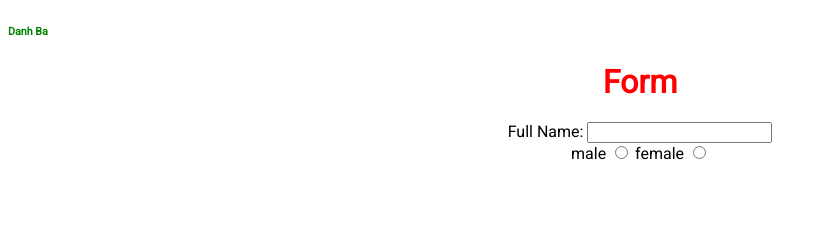
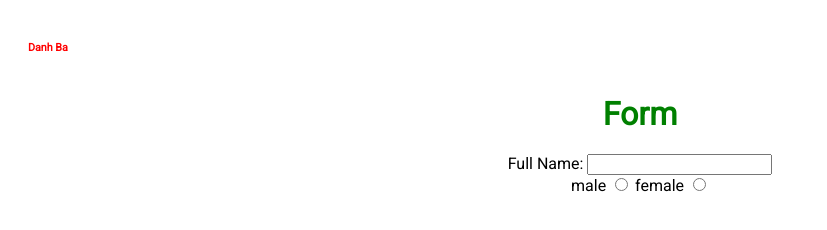
Before and after one commit to hoanganhuynh/demoCss, a plain HTML site: page index.html in a window 1280 px wide. Shown: the whole page, without its empty margins (0-827 px from the left). Drawn offline with Linux system fonts and the light colour scheme.

Commit message:
demo padding css

```diff
--- a/index.html
+++ b/index.html
@@ -10,10 +10,10 @@
 </head>
 <body>
    <div>
-       <h6><a class ="color-green nd" href="http://localhost:9080">Danh Ba</a></h6>
+       <h6 class="pd"><a class ="color-red nd" href="http://localhost:9080">Danh Ba</a></h6>
    </div>
     <div class="center">
-       <h1 class="color-red">Form</h1>
+       <h1 class="color-green">Form</h1>
     Full Name: <input type="text"><br>
     male <input name = "gender" value = "male" type="radio">
     female <input name = "gender" value = "female" type="radio"><br>
--- a/style.css
+++ b/style.css
@@ -17,3 +17,7 @@
 div {
     font-family: 'Roboto'
 }
+
+.pd {
+    padding: 16px 20px 16px 20px
+}
```
